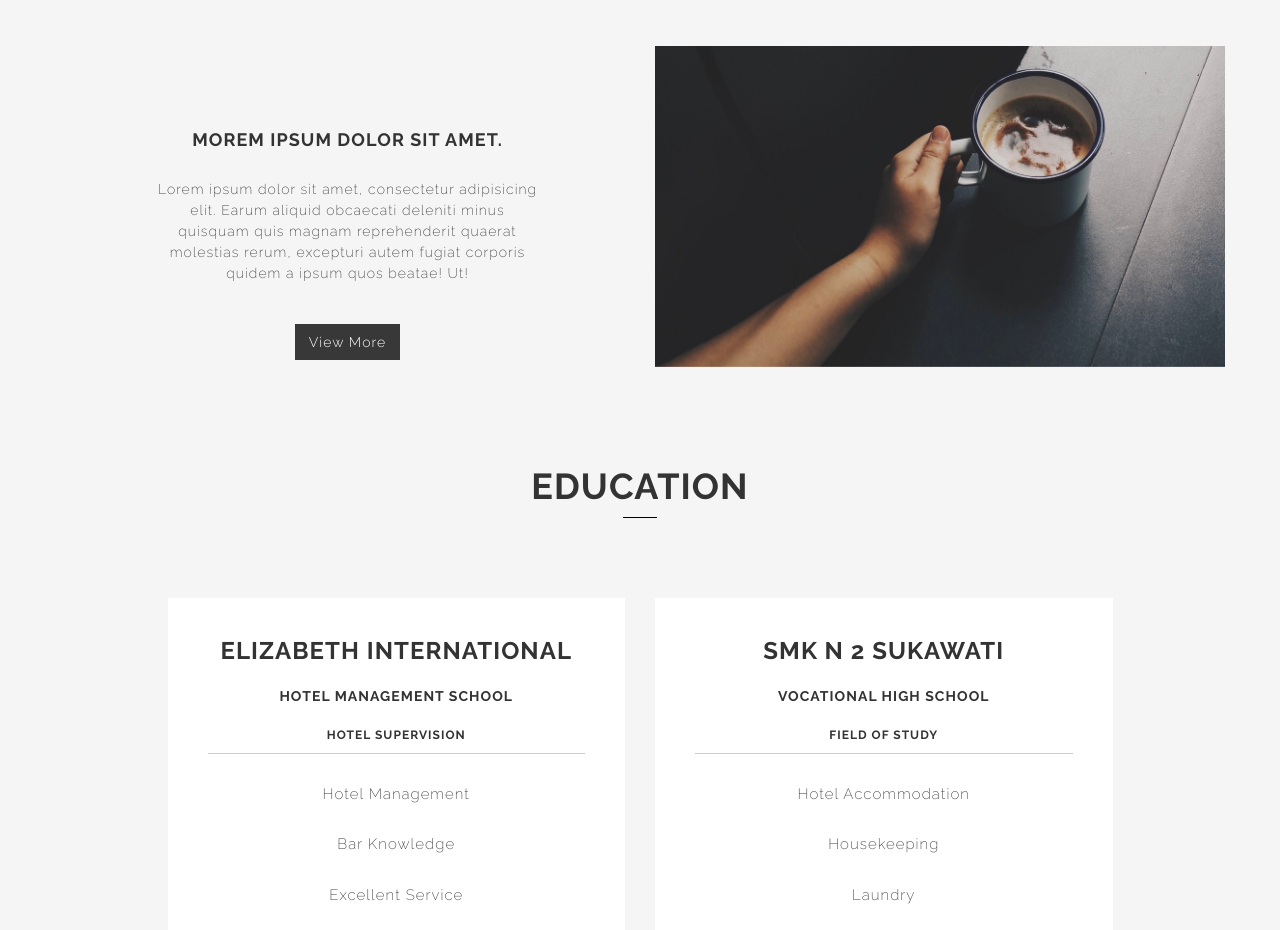
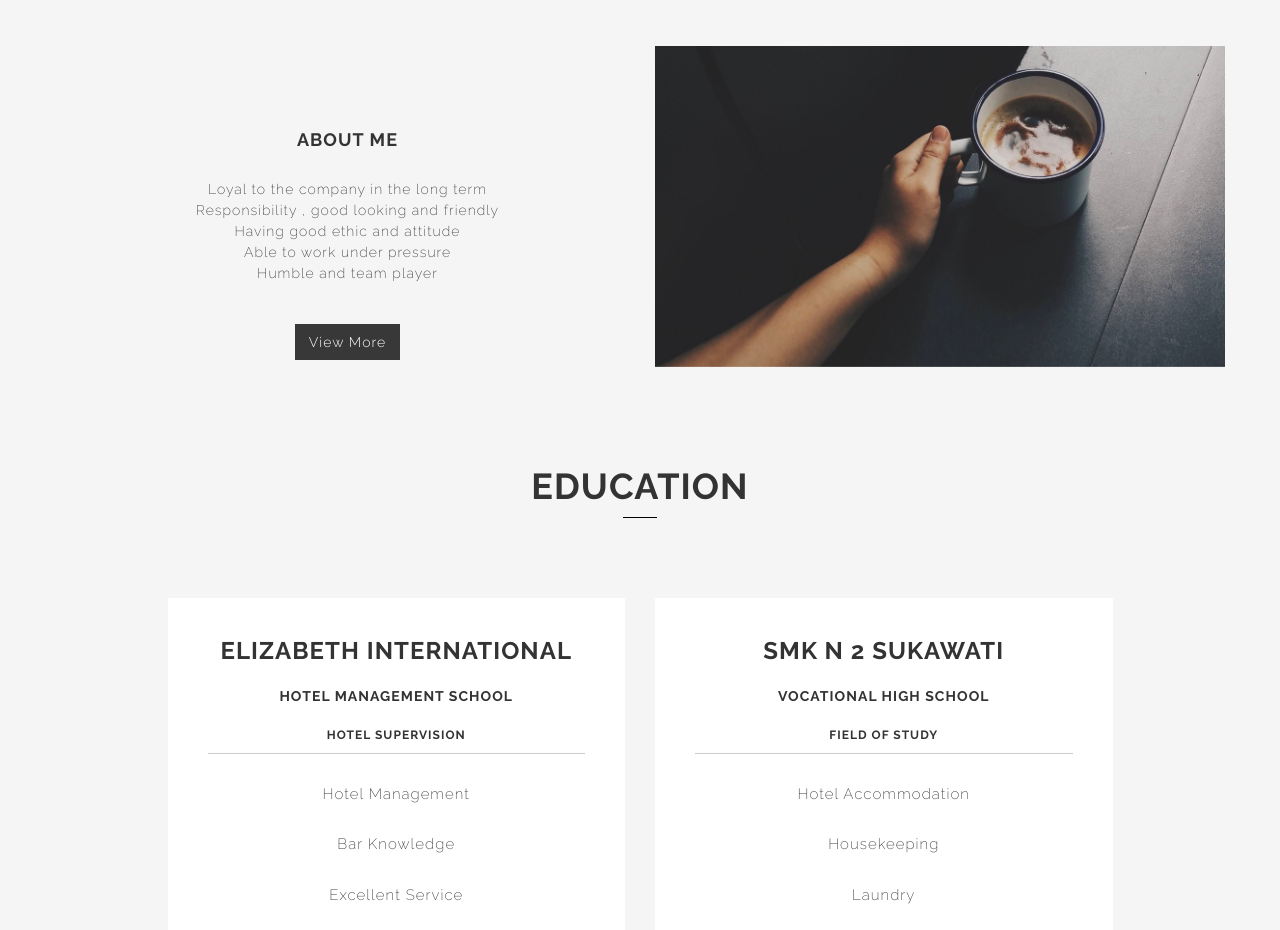
Before and after one commit to bracukjack/bramastyaPorto, a plain HTML site: page index.html in a window 1280 px wide. Shown: the part 2720-3650 px from the top of the page. Drawn offline with Linux system fonts and the light colour scheme.

Commit message:
mengubah about

```diff
--- a/index.html
+++ b/index.html
@@ -363,8 +363,13 @@
 				</div>
 				<div class="col-sm-6">
 					<div class="about-us text-center">
-						<h4>Morem ipsum dolor sit amet.</h4>
-						<p>Lorem ipsum dolor sit amet, consectetur adipisicing elit. Earum aliquid obcaecati deleniti minus quisquam quis magnam reprehenderit quaerat molestias rerum, excepturi autem fugiat corporis quidem a ipsum quos beatae! Ut!</p>
+						<h4>About Me</h4>
+						<p>Loyal to the company in the long term
+							<br>Responsibility , good looking and friendly
+							<br>Having good ethic and attitude
+							<br>Able to work under pressure
+							<br>Humble and team player
+						</p>
 						<a href="" class="btn btn-send">View More</a>
 					</div>
 				</div>
```
